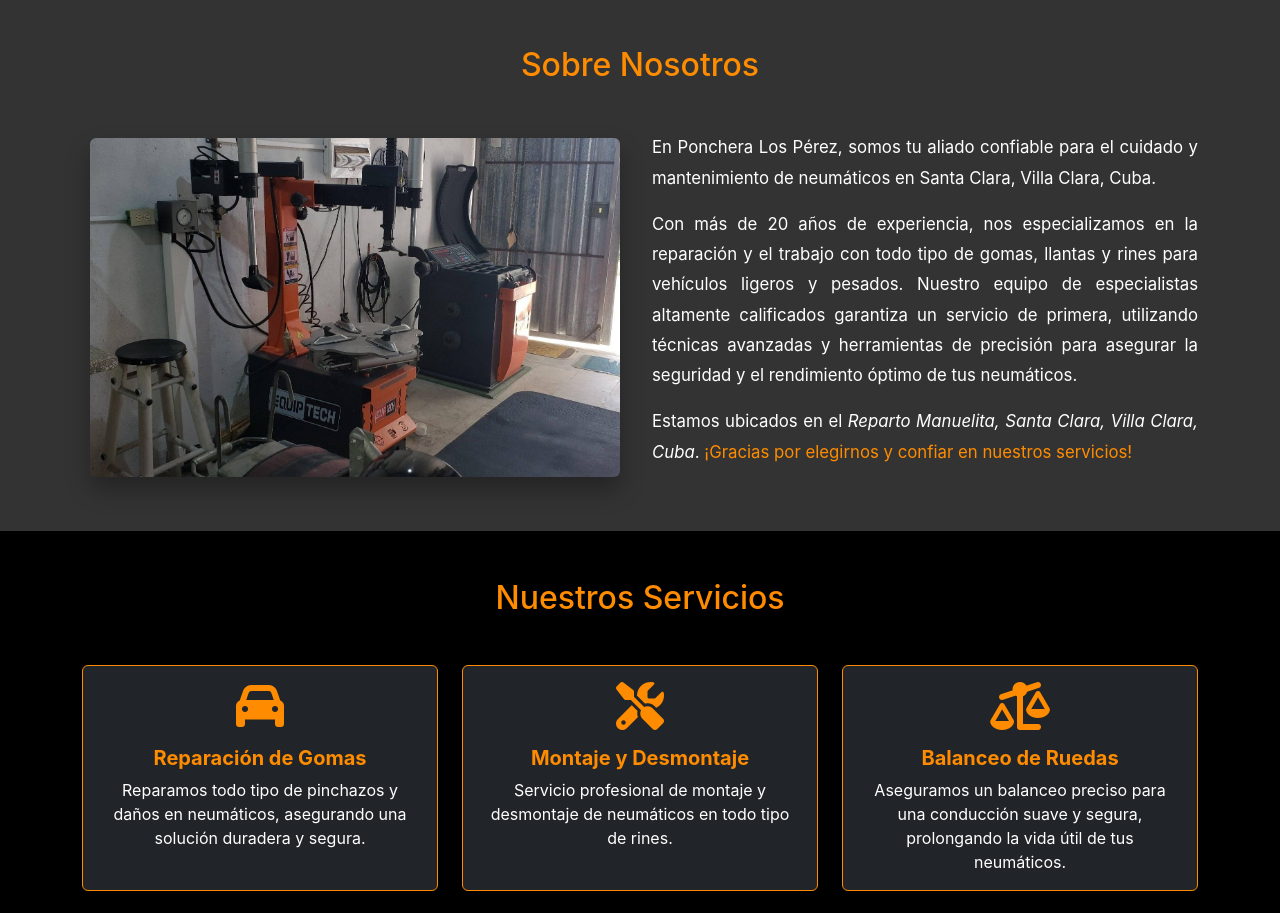
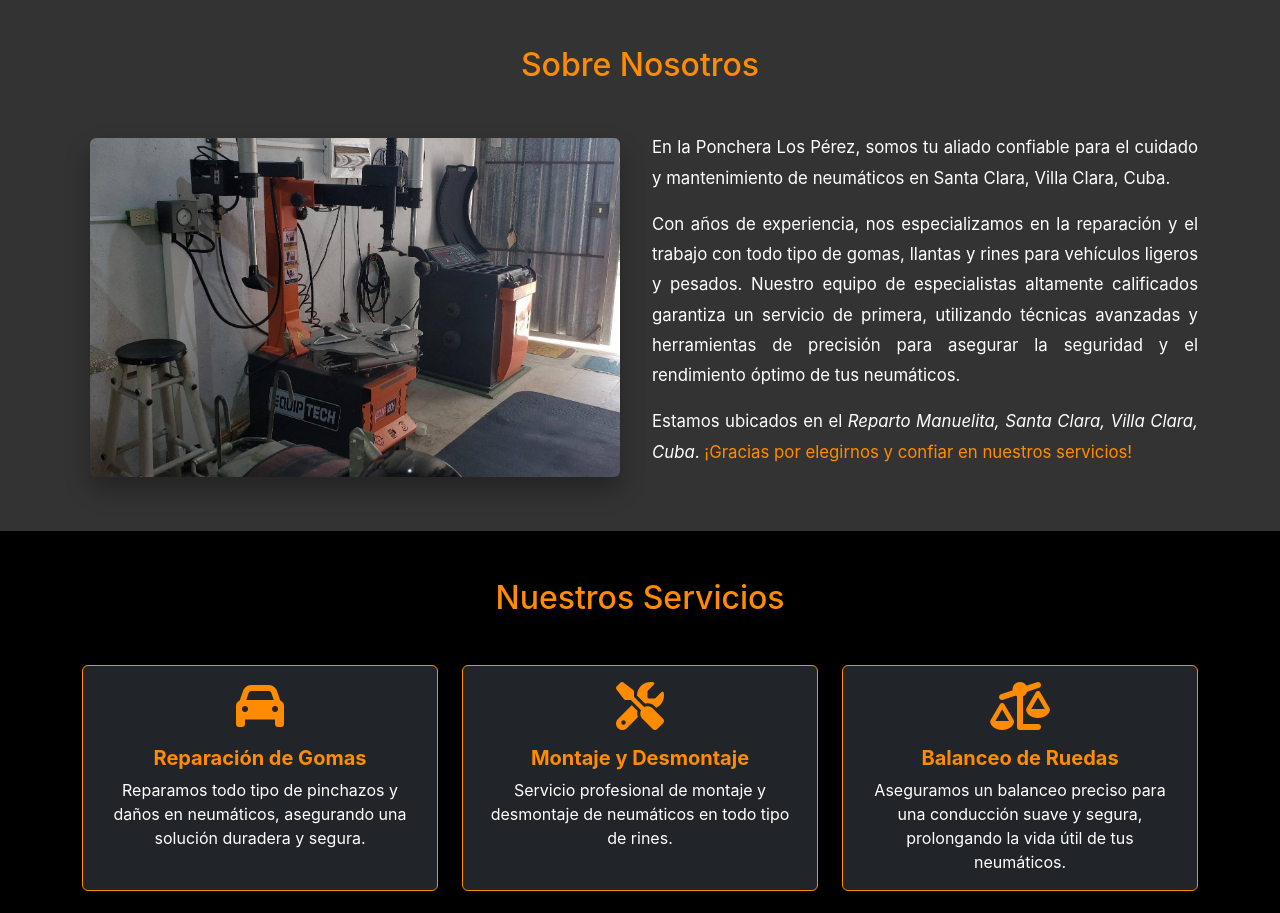
Before and after one commit to ElToty14ProMax/poncheralosperez, a Vue app: page / in a window 1280 px wide. Shown: the part 802-1715 px from the top of the page. Built offline with nearby package versions, Linux system fonts and the light colour scheme.

Commit message:
v1.0 commit

```diff
--- a/src/components/sections/AboutSection.vue
+++ b/src/components/sections/AboutSection.vue
@@ -8,10 +8,10 @@
         </div>
         <div class="col-md-6">
           <p>
-            En Ponchera Los Pérez, somos tu aliado confiable para el cuidado y mantenimiento de neumáticos en Santa Clara, Villa Clara, Cuba.
+            En la Ponchera Los Pérez, somos tu aliado confiable para el cuidado y mantenimiento de neumáticos en Santa Clara, Villa Clara, Cuba.
           </p>
           <p>
-            Con más de 20 años de experiencia, nos especializamos en la reparación y el trabajo con todo tipo de gomas, llantas y rines para vehículos ligeros y pesados. Nuestro equipo de especialistas altamente calificados garantiza un servicio de primera, utilizando técnicas avanzadas y herramientas de precisión para asegurar la seguridad y el rendimiento óptimo de tus neumáticos.
+            Con años de experiencia, nos especializamos en la reparación y el trabajo con todo tipo de gomas, llantas y rines para vehículos ligeros y pesados. Nuestro equipo de especialistas altamente calificados garantiza un servicio de primera, utilizando técnicas avanzadas y herramientas de precisión para asegurar la seguridad y el rendimiento óptimo de tus neumáticos.
           </p>
           <p>
             Estamos ubicados en el <em>Reparto Manuelita, Santa Clara, Villa Clara, Cuba</em>.
```
